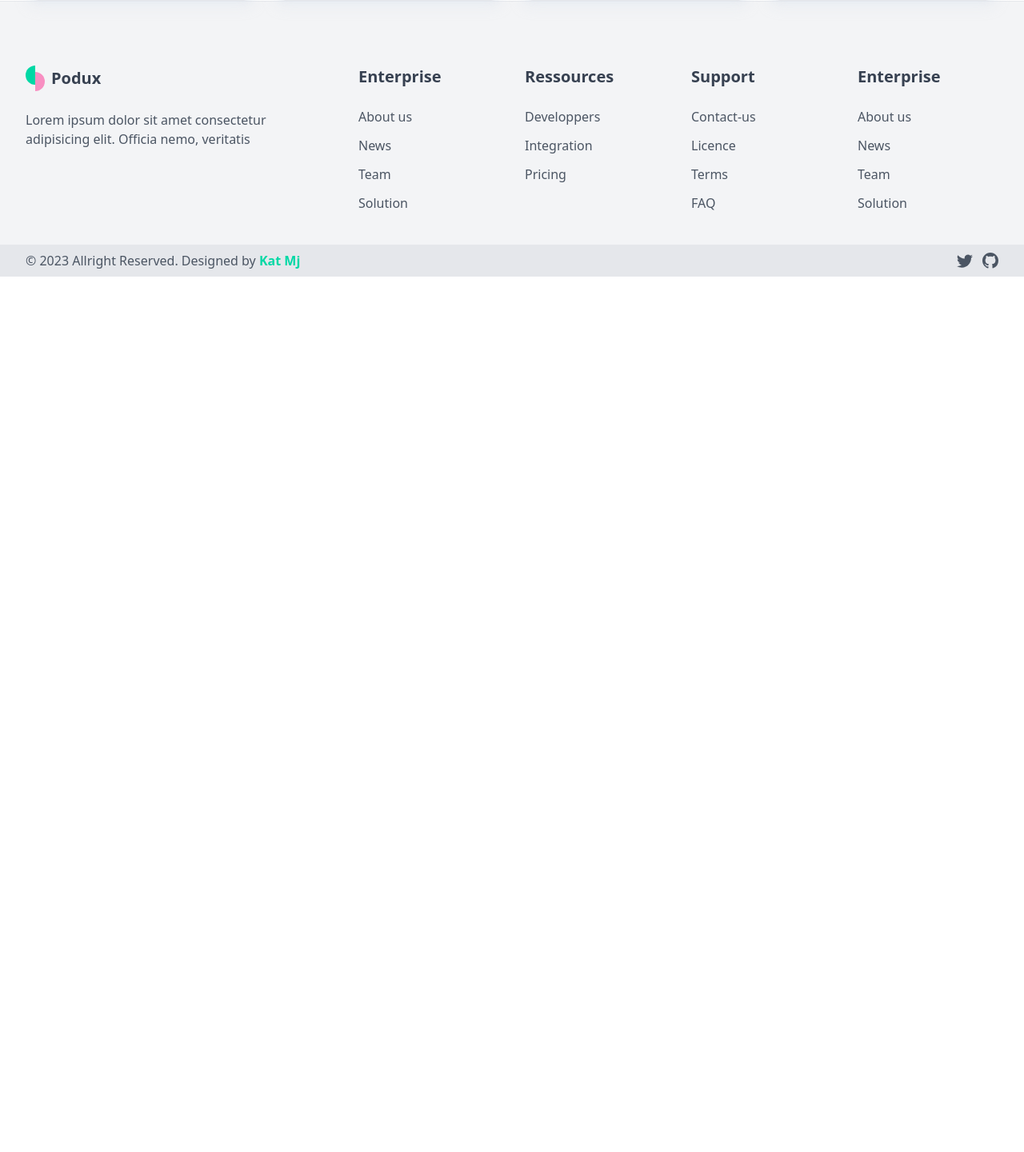
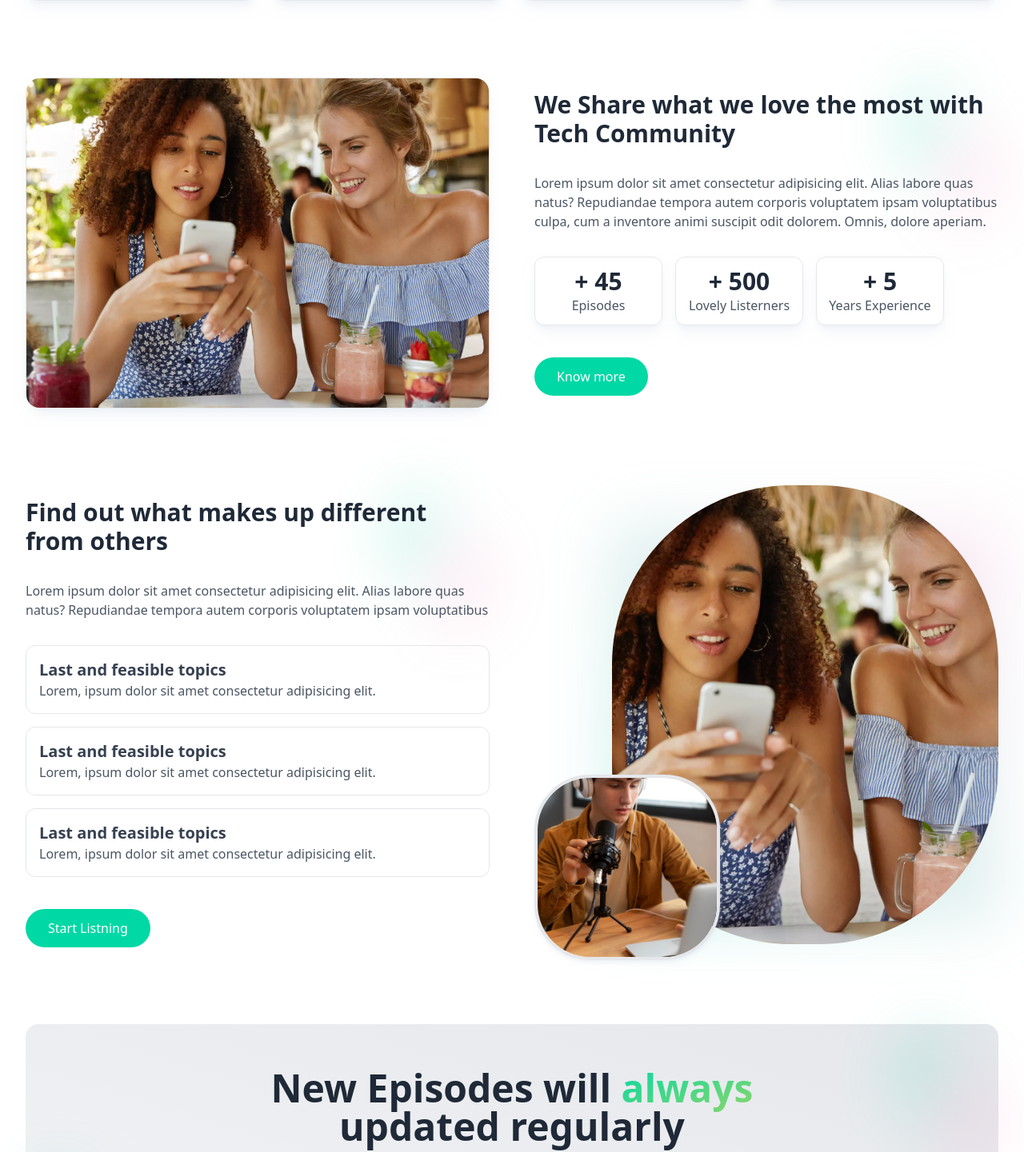
Before and after one commit to Johnkat-Mj/podcas-landing-page, a Nuxt app: page / in a window 1280 px wide. Shown: the part 1591-3032 px from the top of the page at 80% size. Before the commit the page ends 1937 px from the top, so only its background shows below. Built offline with nearby package versions, Linux system fonts and the light colour scheme.

Commit message:
update[index page]

```diff
--- a/pages/index.vue
+++ b/pages/index.vue
@@ -1,6 +1,4 @@
 <script setup lang="ts">
-const colorMode = useColorMode()
-console.log(colorMode.preference)
 </script>
 <template>
     <div>
@@ -8,5 +6,9 @@ console.log(colorMode.preference)
         <SectionsHomeLatestPodcast/>
         <SectionsHomePopularPodcasts/>
 
+        <SectionsAboutPodux/>
+        <SectionsWhyUs/>
+        <SectionsCallToAction/>
+
     </div>
 </template>
```
Also changed, not shown: public/images/concentrated-young-african-american.webp (added), public/images/happyPodcas.png (deleted).
